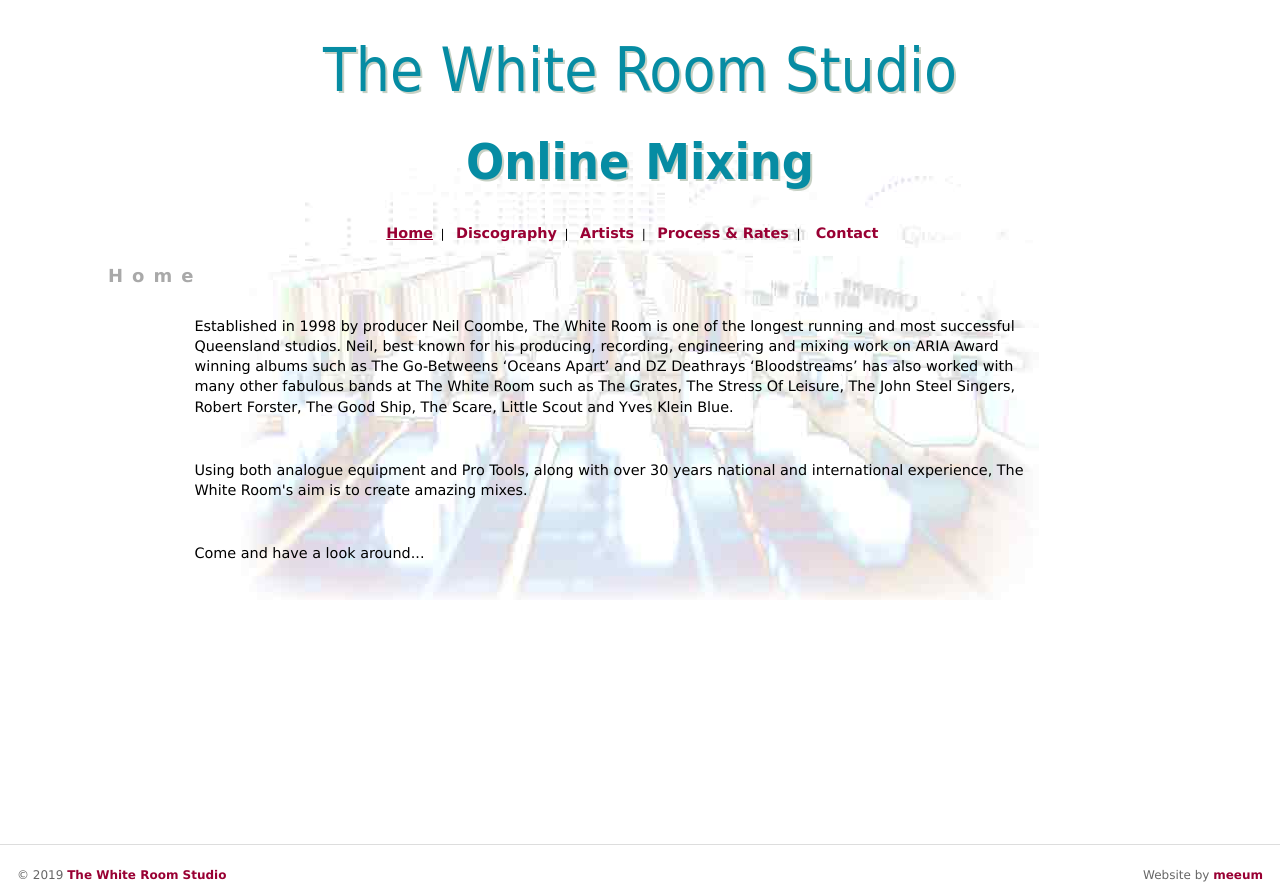
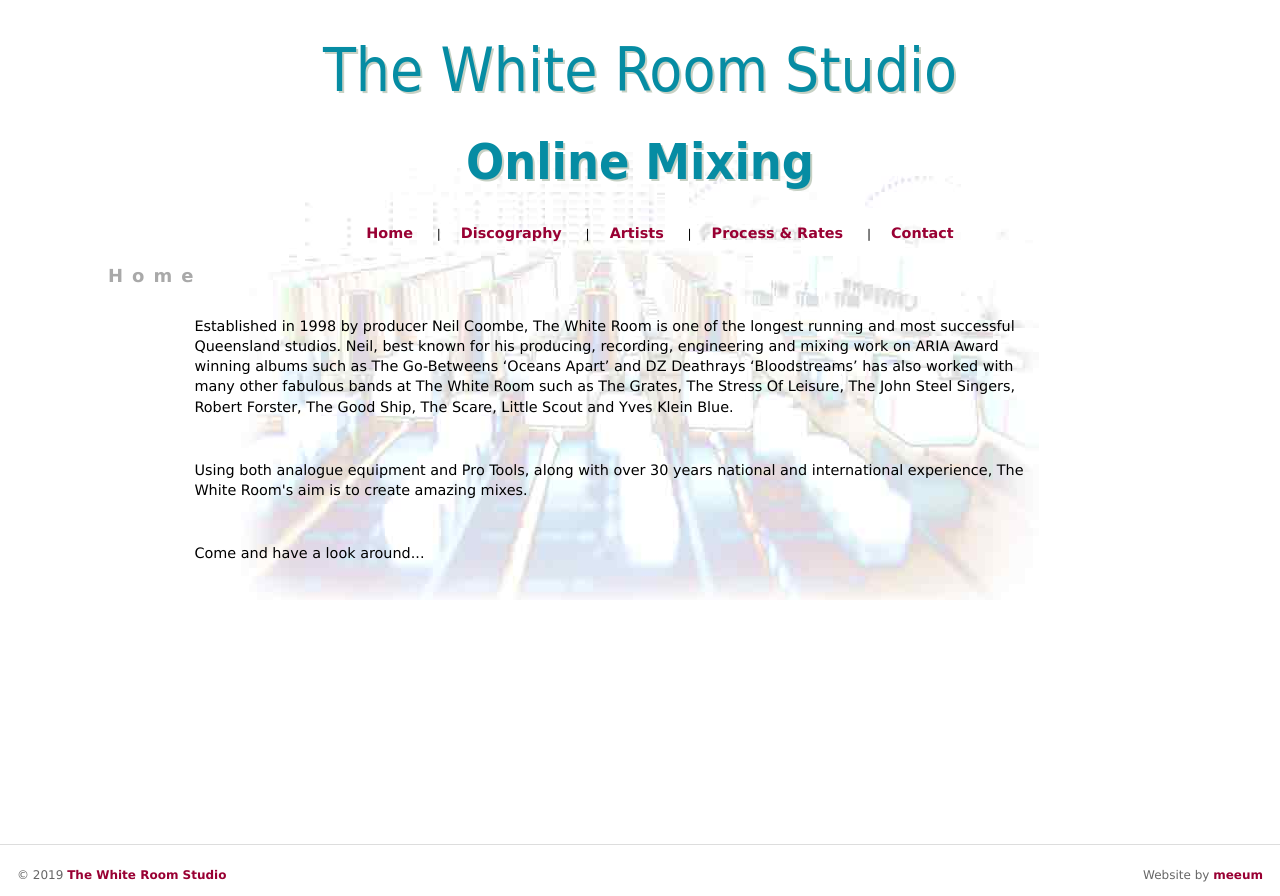
Before and after one commit to Arden60/Revised-White-Room-1, a plain HTML site: page index.html in a window 1280 px wide. Drawn offline with Linux system fonts and the light colour scheme.

Commit message:
updated navigation markup

```diff
--- a/index.html
+++ b/index.html
@@ -69,20 +69,27 @@
 
 
 
-        <div class="menu">
+                        <nav class="menu">
 
-                        <a href="index.html" class="active">Home</a>&nbsp;&nbsp;|&nbsp;&nbsp;
+                                        <ul>
+                                                <li>
+                                                        <a href="../">Home</a>
+                                                </li>
+                                                <li>
+                                                        <a href="../discography">Discography</a>
+                                                </li>
+                                                <li>
+                                                        <a href="../artists">Artists</a>
+                                                </li>
+                                                <li>
+                                                        <a href="../rates">Process &amp; Rates</a>
+                                                </li>
+                                                <li>
+                                                        <a href="../contact">Contact</a>
+                                                </li>
+                                        </ul>
 
-                        <!--<a href="equipment.html">Equipment</a>&nbsp;&nbsp;|&nbsp;&nbsp;-->
-
-                        <a href="discography.html">Discography</a>&nbsp;&nbsp;|&nbsp;&nbsp;
-                        <a href="clients.html">Artists</a>&nbsp;&nbsp;|&nbsp;&nbsp;
-
-                        <a href="rates.html">Process & Rates</a>&nbsp;&nbsp;|&nbsp;&nbsp;&nbsp;
-
-                        <a href="contact.html">Contact</a>&nbsp;&nbsp;&nbsp;&nbsp;
-
-                </div>
+                                </nav>
 
 
 <div class="section">
```
Also changed, not shown: clients.html (+19 -11 lines), contact.html (+19 -11 lines), equipment.html (+19 -11 lines), rates.html (+19 -11 lines).
